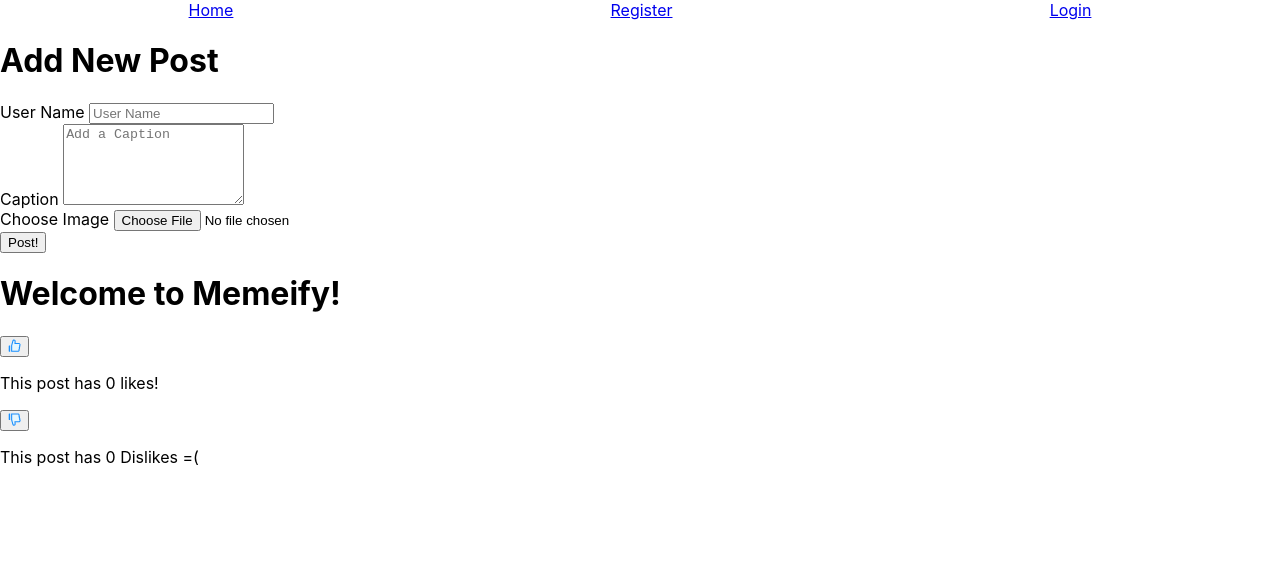
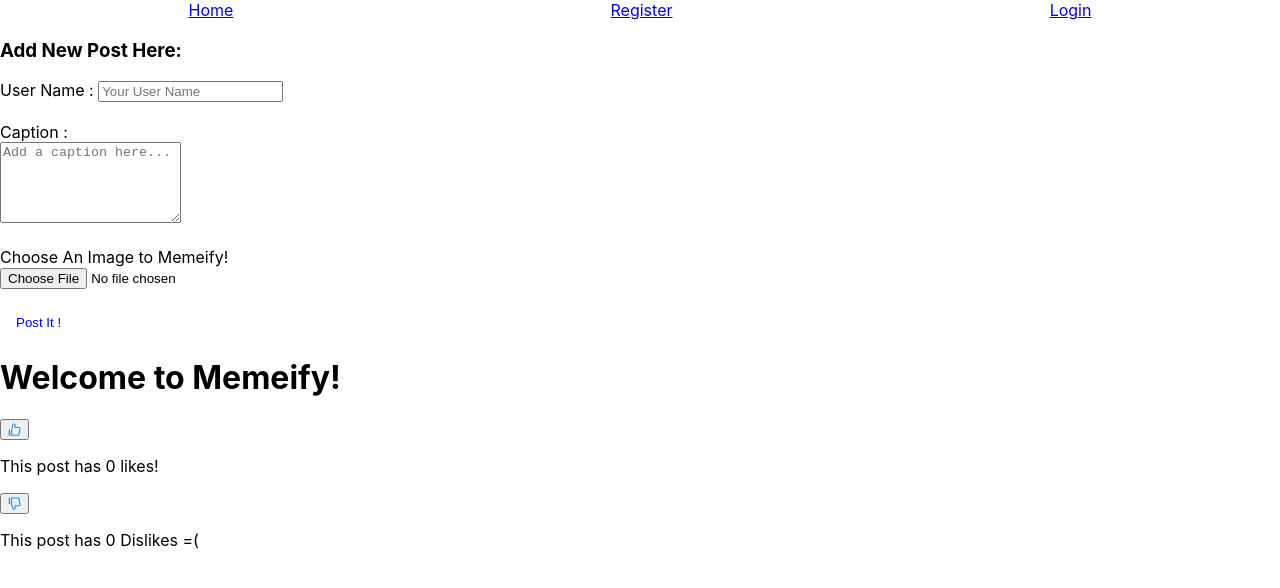
Before and after one commit to midastouchprd/memeify, a React (Create React App) app: page / in a window 1280 px wide. Shown: the top 588 px of the page. Built offline with nearby package versions, Linux system fonts and the light colour scheme.

Commit message:
npm i styled-components for css

```diff
--- a/package.json
+++ b/package.json
@@ -36,6 +36,7 @@
     "react-router-dom": "^5.3.0",
     "react-scripts": "^4.0.3",
     "socket.io": "^4.2.0",
+    "styled-components": "^5.3.1",
     "validator": "^13.6.0"
   },
   "browserslist": {
--- a/src/components/PostForm/index.js
+++ b/src/components/PostForm/index.js
@@ -7,6 +7,8 @@
 
 import React, { useState } from 'react';
 import axios from 'axios';
+import styled from 'styled-components';
+import "./styles.css";
 
 const PostForm = () => {
   const [author, setAuthor] = useState("");
@@ -41,47 +43,63 @@ const PostForm = () => {
   };
 
   return (
-    <div className="img-Container">
-      <h1>Add New Post</h1>
+    <div className="img-container">
+      <h3> Add New Post Here: </h3>
       <span className="caption">{caption}</span>
       <form onSubmit={changeOnClick} action="/upload/photo" encType="multipart/form-data">
         <div className="form-group">
-          <label htmlFor="author"> User Name </label>
+          <label htmlFor="author" idName="user-label"> User Name : </label>
           <input
           type="text"
-          value={author}
+          value={ author }
           onChange={(e) => setAuthor(e.target.value)}
+          idName="user-box"
           className="form-control"
-          placeholder="User Name"
+          placeholder="Your User Name"
           />
-        </div>
+        </div><br></br>
+
         <div className="form-group">
-          <label htmlFor="caption"> Caption </label>
+          <label htmlFor="caption" idName="caption-label"> Caption : </label>
+          <br></br>
           <textarea
-          value={caption}
+          value={ caption }
           onChange={(e) => setCaption(e.target.value)}
+          idName="caption-box"
           className="form-control"
           rows="5"
-          placeholder="Add a Caption"
+          placeholder="Add a caption here..."
           ></textarea>
-        </div>
+        </div><br></br>
+
         <div className="form-group">
-          <label htmlFor="file"> Choose Image </label>
+          <label htmlFor="file" idName="choose-img-title"> Choose An Image to Memeify! </label>
+          <br></br>
           <input
           type="file"
           filename="postImage"
           className="form-control-file"
+          idName="choose-file"
           accept="image/*"
           onChange={onChangeFile}
           />
-        </div>
+        </div><br></br>
 
-        <button type="submit" className="btn btn-primary"> Post! </button>
+        <button type="submit" className="post-button"><HoverText> Post It ! </HoverText></button>
       </form>
     </div>
   );
 };
 
+const HoverText = styled.button`
+background-color: transparent;
+color: blue;
+border-color: transparent;
+  :hover {
+    color: red;
+    cursor: pointer;
+  }
+`
 export default PostForm;
 
 // import React, { useState } from "react";
--- /dev/null
+++ b/src/components/PostForm/styles.css
@@ -0,0 +1,5 @@
+.post-button {
+  background-color: transparent;
+  color: red;
+  border-color: transparent;
+}
```
Also changed, not shown: src/components/Post/index.js (+9 -9 lines), src/components/Post/styles.css (added), 1 other file (tests, documents, lock files or other folders).
